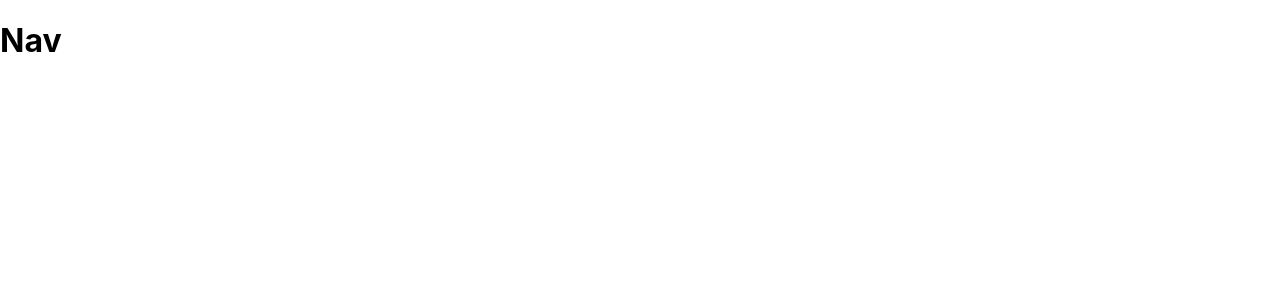
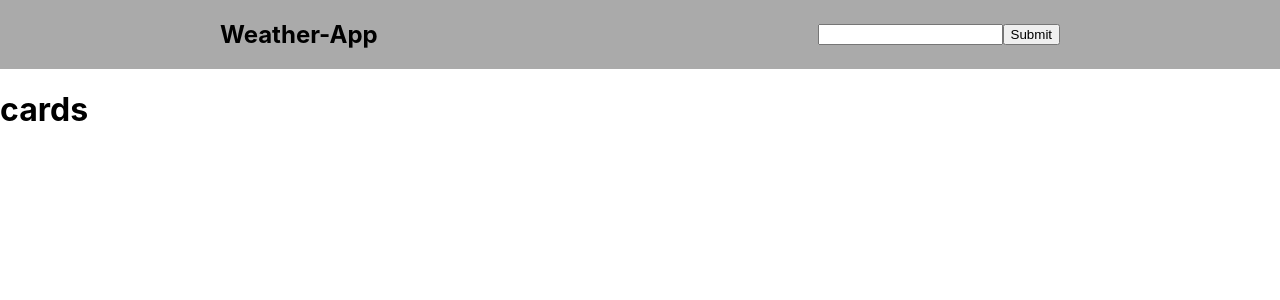
Before and after one commit to Chappetm/Weather-App, a React (Create React App) app: page / in a window 1280 px wide. Shown: the top 300 px of the page. Built offline with nearby package versions, Linux system fonts and the light colour scheme.

Commit message:
getCity ok

```diff
--- a/package.json
+++ b/package.json
@@ -3,6 +3,8 @@
   "version": "0.1.0",
   "private": true,
   "dependencies": {
+    "@material-ui/core": "^4.12.3",
+    "@material-ui/icons": "^4.11.2",
     "@testing-library/jest-dom": "^5.14.1",
     "@testing-library/react": "^11.2.7",
     "@testing-library/user-event": "^12.8.3",
--- a/public/index.html
+++ b/public/index.html
@@ -3,6 +3,8 @@
   <head>
     <meta charset="utf-8" />
     <link rel="icon" href="%PUBLIC_URL%/favicon.ico" />
+    <link rel="stylesheet" href="https://fonts.googleapis.com/css?family=Roboto:300,400,500,700&display=swap" />
+    <link rel="stylesheet" href="https://fonts.googleapis.com/icon?family=Material+Icons" />
     <meta name="viewport" content="width=device-width, initial-scale=1" />
     <meta name="theme-color" content="#000000" />
     <meta
--- a/src/App.js
+++ b/src/App.js
@@ -8,7 +8,7 @@ function App() {
   return (
     <React.Fragment>
       <Route path='/' component={Nav} />
-      <Route path='/home' component={Home} />
+      <Route exact path='/' component={Home} />
     </React.Fragment>
   );
 }
--- /dev/null
+++ b/src/actions/const.js
@@ -0,0 +1 @@
+export const GET_CITY = 'GET_CITY';
--- /dev/null
+++ b/src/actions/getCity.js
@@ -0,0 +1,12 @@
+import axios from "axios";
+import { GET_CITY } from "./const";
+
+export default function getCity(name){
+    return async function(dispatch){
+        const response = await axios.get(`http://api.openweathermap.org/data/2.5/weather?q=${name}&appid=4ae2636d8dfbdc3044bede63951a019b&units=metric`)
+        dispatch({
+            type: GET_CITY,
+            payload: response.data
+        })
+    }
+}
--- /dev/null
+++ b/src/components/Card/Card.jsx
@@ -0,0 +1,8 @@
+import React from 'react'
+
+export default function Card(){
+
+    return (
+        <h1>card</h1>
+    )
+}
--- /dev/null
+++ b/src/components/Cards/Cards.jsx
@@ -0,0 +1,10 @@
+import React from 'react'
+import Card from '../Card/Card'
+import styled from 'styled-components'
+
+export default function Cards(){
+
+    return (
+        <h1>cards</h1>
+    )
+}
--- a/src/components/Home/Home.jsx
+++ b/src/components/Home/Home.jsx
@@ -1,8 +1,9 @@
 import React from 'react'
+import Cards from '../Cards/Cards'
 
 export default function Home(){
 
     return (
-        <h1>Home</h1>
+        <Cards />
     )
 }
--- a/src/components/Nav/Nav.jsx
+++ b/src/components/Nav/Nav.jsx
@@ -1,8 +1,25 @@
 import React from 'react'
+import SearchBar from '../SearchBar/SearchBar'
+import styled from 'styled-components';
+
+//Styled-components
+
+const NavBar = styled.nav`
+    display: flex;
+    flex-direction: row;
+    justify-content: space-around;
+    align-items: center;
+    background-color: #aaa;
+`;
 
 export default function Nav(){
 
     return (
-        <h1>Nav</h1>
+        <NavBar>
+            <div>
+                <h2>Weather-App</h2>
+            </div>
+            <SearchBar />
+        </NavBar>
     )
 }
--- /dev/null
+++ b/src/components/SearchBar/SearchBar.jsx
@@ -0,0 +1,28 @@
+import React, { useState } from 'react'
+import { useDispatch } from 'react-redux'
+import getCity from '../../actions/getCity'
+
+export default function SearchBar(){
+    const [ city, setCity ] = useState('')
+
+    const dispatch = useDispatch()
+
+    const handleChange = (e) => {
+        setCity(e.target.value)
+    }
+
+    const handleSubmit = (e) => {
+        e.preventDefault()
+        dispatch(getCity(city))
+        setCity('')
+    }
+
+    return (
+        <div>
+            <form onSubmit={(e) => {handleSubmit(e)}}>
+                <input type="text" value={city} onChange={(e) => {handleChange(e)}}/>
+                <input type="submit" />
+            </form>
+        </div>
+    )
+}
--- a/src/reducer/index.js
+++ b/src/reducer/index.js
@@ -1,11 +1,17 @@
+import { GET_CITY } from "../actions/const"
 
 
 const initialState = {
-    cities: []
+    citiesLoaded: []
 }
 
 export default function reducer(state = initialState, action){
     switch(action.type){
+        case GET_CITY:
+            return {
+                ...state,
+                citiesLoaded: [...state.citiesLoaded, action.payload]
+            }
         default:
             return state
     }
```
Also changed, not shown: 1 other file (tests, documents, lock files or other folders).
